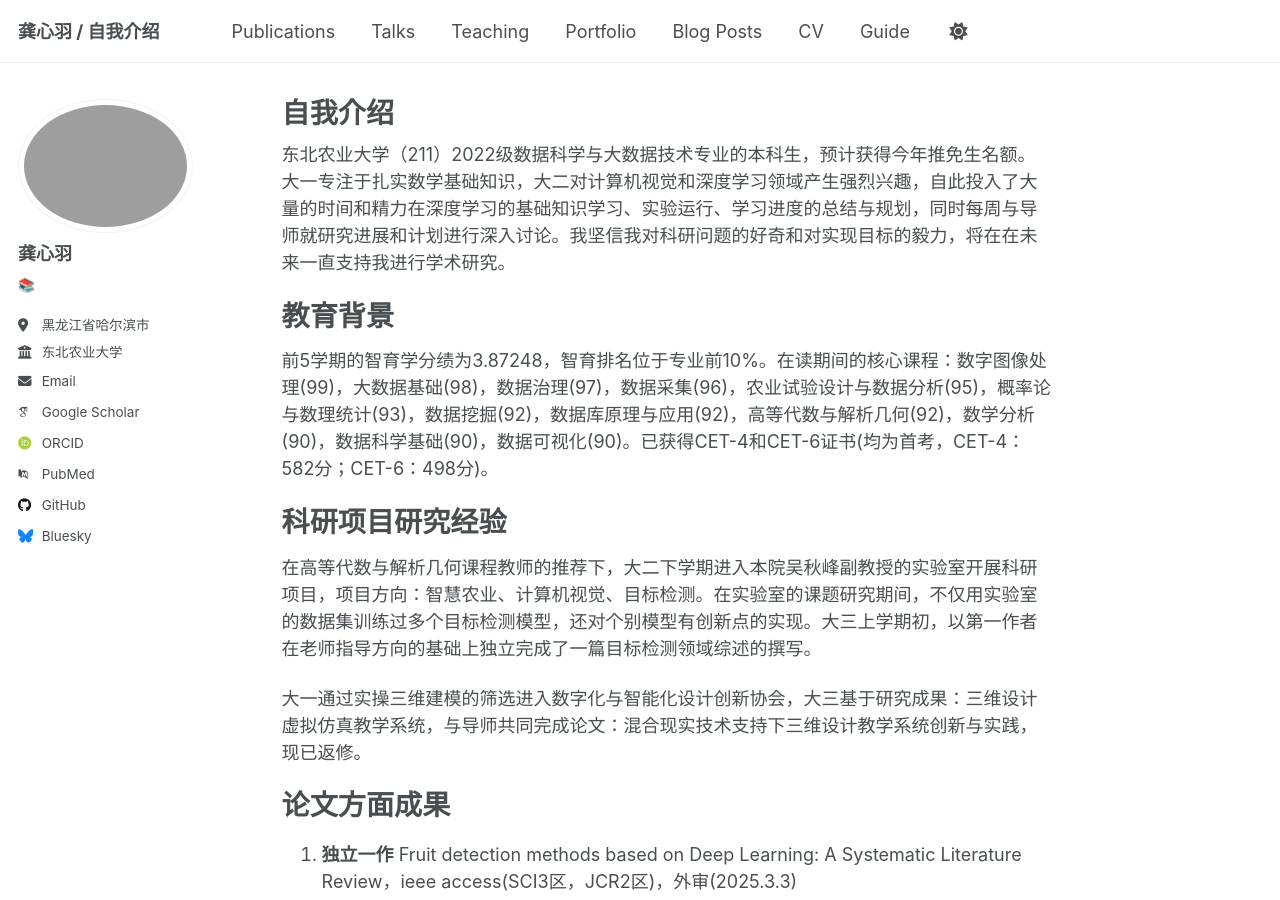
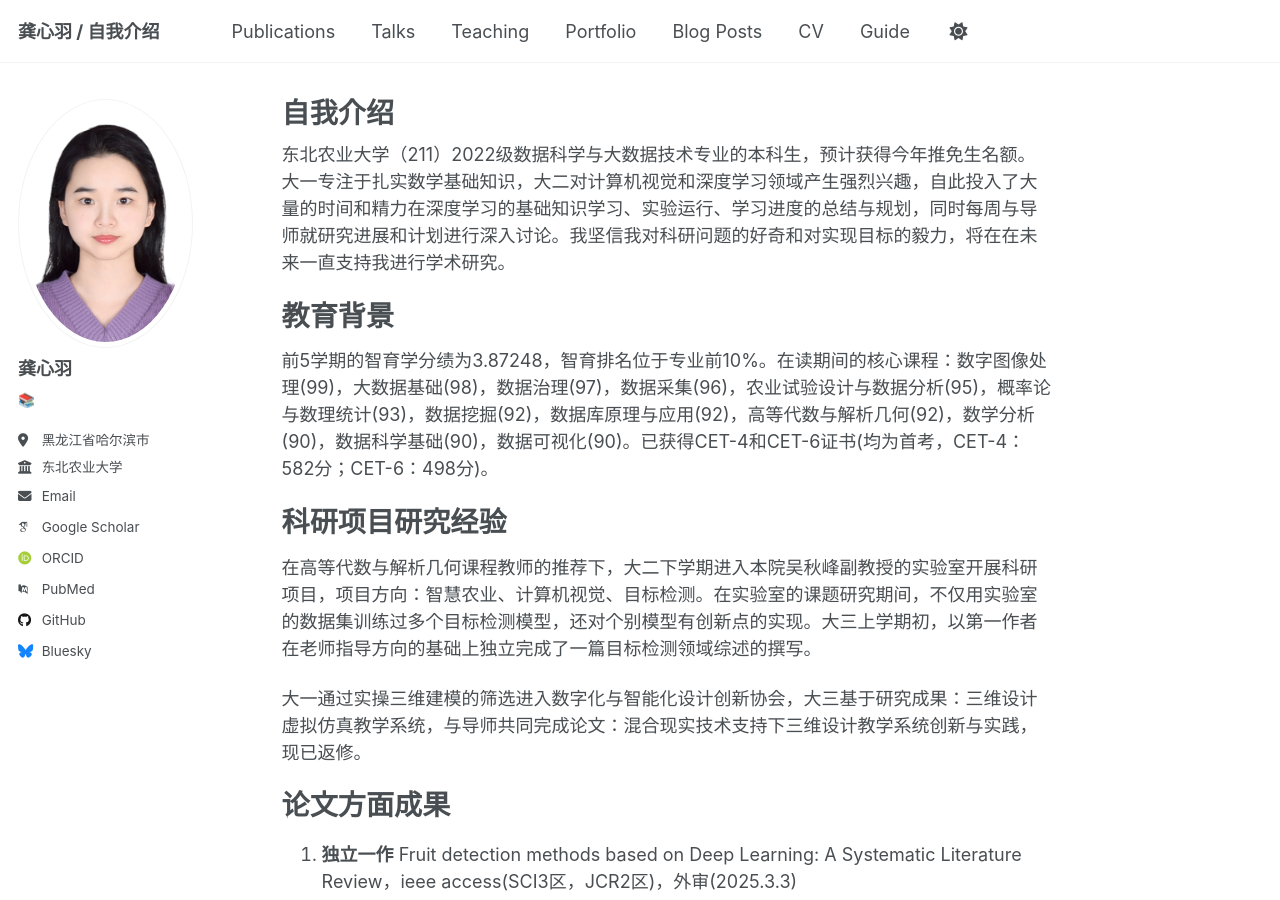
Before and after one commit to yyuliaaa/yyuliaaa.github.io, a Jekyll site: the page built from _pages/about.md, in a window 1280 px wide and 900 px high. Built offline with Jekyll 4.4.1, drawn with Linux system fonts in a browser that asks for light colours; some web fonts are replaced.

Commit message:
Update _config.yml

```diff
--- a/_config.yml
+++ b/_config.yml
@@ -21,7 +21,7 @@ repository               : "yyuliaaa/yyuliaaa.github.io"
 #               Additional customization can be done by editing /_includes/author-profile.html
 author:
   # Biographic information
-  avatar           : "证件照.png"
+  avatar           : "证件照.jpg"
   name             : "龚心羽"
   pronouns         : # example: "she/her"
   bio              : "📚"
```
